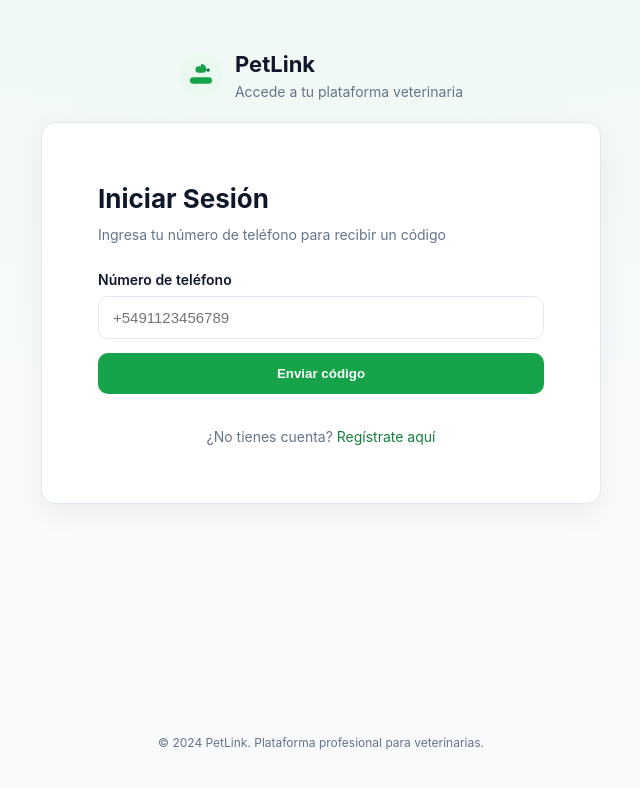
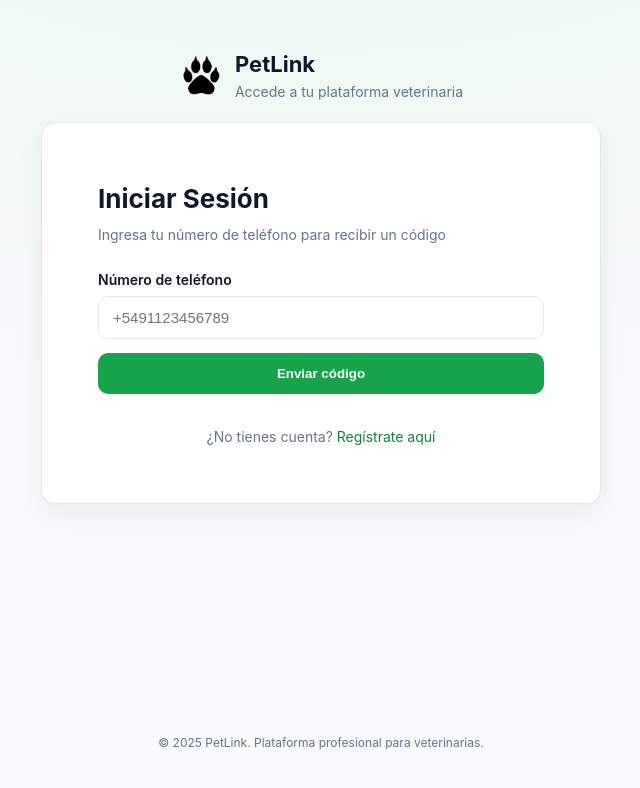
Before and after one commit to HackAi2025-Paws/paws-front, a React (Vite) app in the folder veterinarian/: page /login in a window 1280 px wide. Shown: the top 788 px of the page, without its empty margins (319-959 px from the left). Built offline with nearby package versions, Linux system fonts and the light colour scheme; no server answers.

Commit message:
FEAT(UI): CAMBIÉ EL LOGO 🖼️✨ — AHORA SOMOS UNICORNIOS 🦄🚀

```diff
--- a/veterinarian/src/components/ui/Logo.tsx
+++ b/veterinarian/src/components/ui/Logo.tsx
@@ -1,17 +1,19 @@
 export function Logo({ size = 44 }: { size?: number }) {
   return (
-    <div className="logoMark" style={{ width: size, height: size }} aria-label="PetLink">
-      <svg viewBox="0 0 40 40" fill="none" xmlns="http://www.w3.org/2000/svg">
-        <circle cx="20" cy="20" r="20" fill="#EAF8EF" />
-        <path
-          d="M20 10c2.761 0 5 2.239 5 5 0 1.657-1.343 3-3 3h-4a3 3 0 0 1 0-6h2Z"
-          fill="#16A34A"
-        />
-        <path d="M13 22h14a3 3 0 0 1 0 6H13a3 3 0 0 1 0-6Z" fill="#16A34A" />
-        <circle cx="26.5" cy="15.5" r="1.5" fill="#065F46" />
-      </svg>
+    <div
+      className="logoMark"
+      style={{ width: size, height: size }}
+      aria-label="PetLink"
+    >
+      <img
+        src="/paw.png" // tu archivo en la carpeta public
+        alt="PetLink"
+        width={size}
+        height={size}
+        style={{ objectFit: "contain" }}
+      />
     </div>
-  )
+  );
 }
 
-export default Logo
+export default Logo;
--- a/veterinarian/src/pages/auth/LoginPage.tsx
+++ b/veterinarian/src/pages/auth/LoginPage.tsx
@@ -119,7 +119,7 @@ export default function LoginPage() {
         </CardFooter>
       </Card>
 
-      <footer className="authLayout__footer">© 2024 PetLink. Plataforma profesional para veterinarias.</footer>
+      <footer className="authLayout__footer">© 2025 PetLink. Plataforma profesional para veterinarias.</footer>
     </div>
   )
 }
--- a/veterinarian/src/pages/auth/RegisterPage.tsx
+++ b/veterinarian/src/pages/auth/RegisterPage.tsx
@@ -148,7 +148,7 @@ export default function RegisterPage() {
         </CardFooter>
       </Card>
 
-      <footer className="authLayout__footer">© 2024 PetLink. Sistema de gestión veterinaria.</footer>
+      <footer className="authLayout__footer">© 2025 PetLink. Sistema de gestión veterinaria.</footer>
     </div>
   )
 }
```
